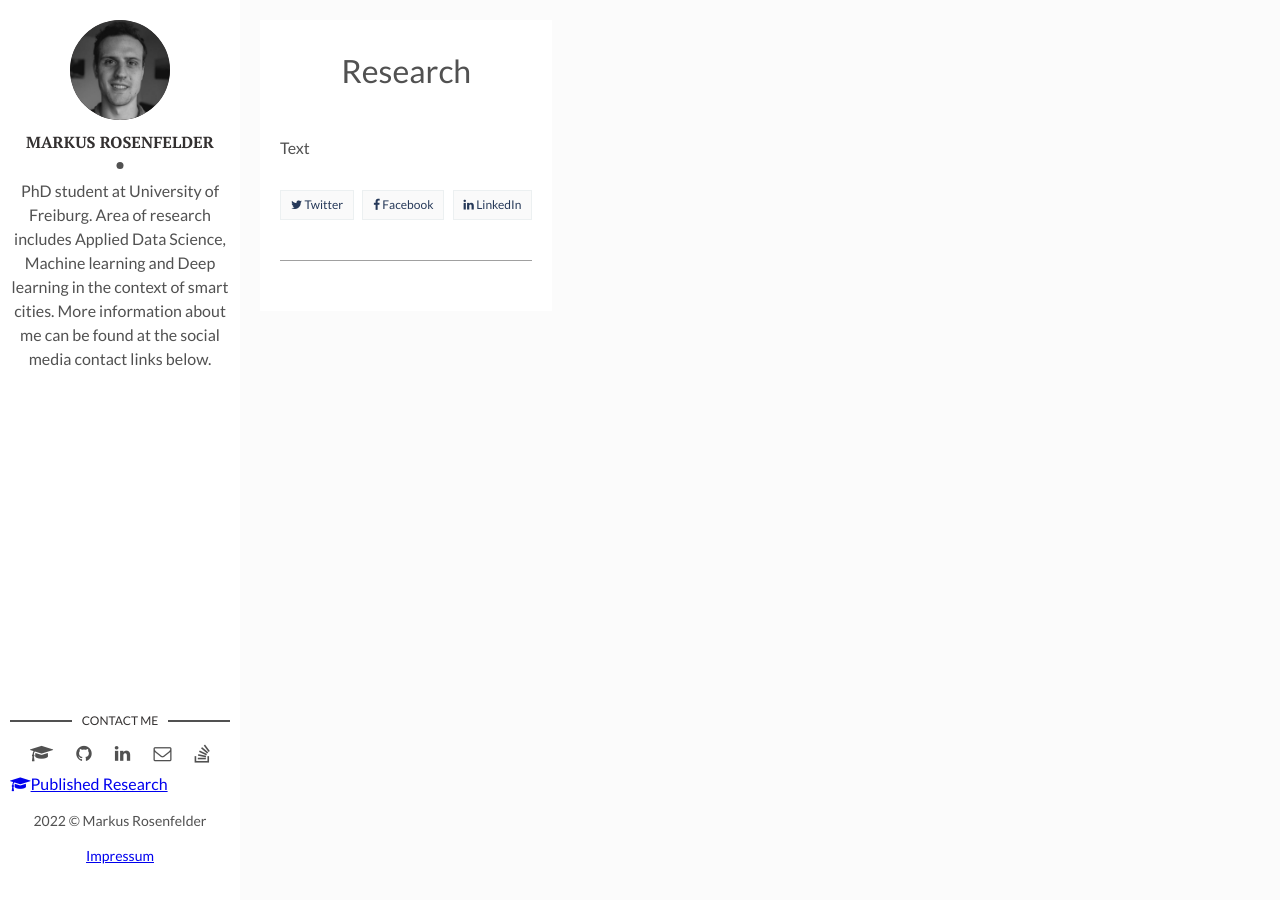
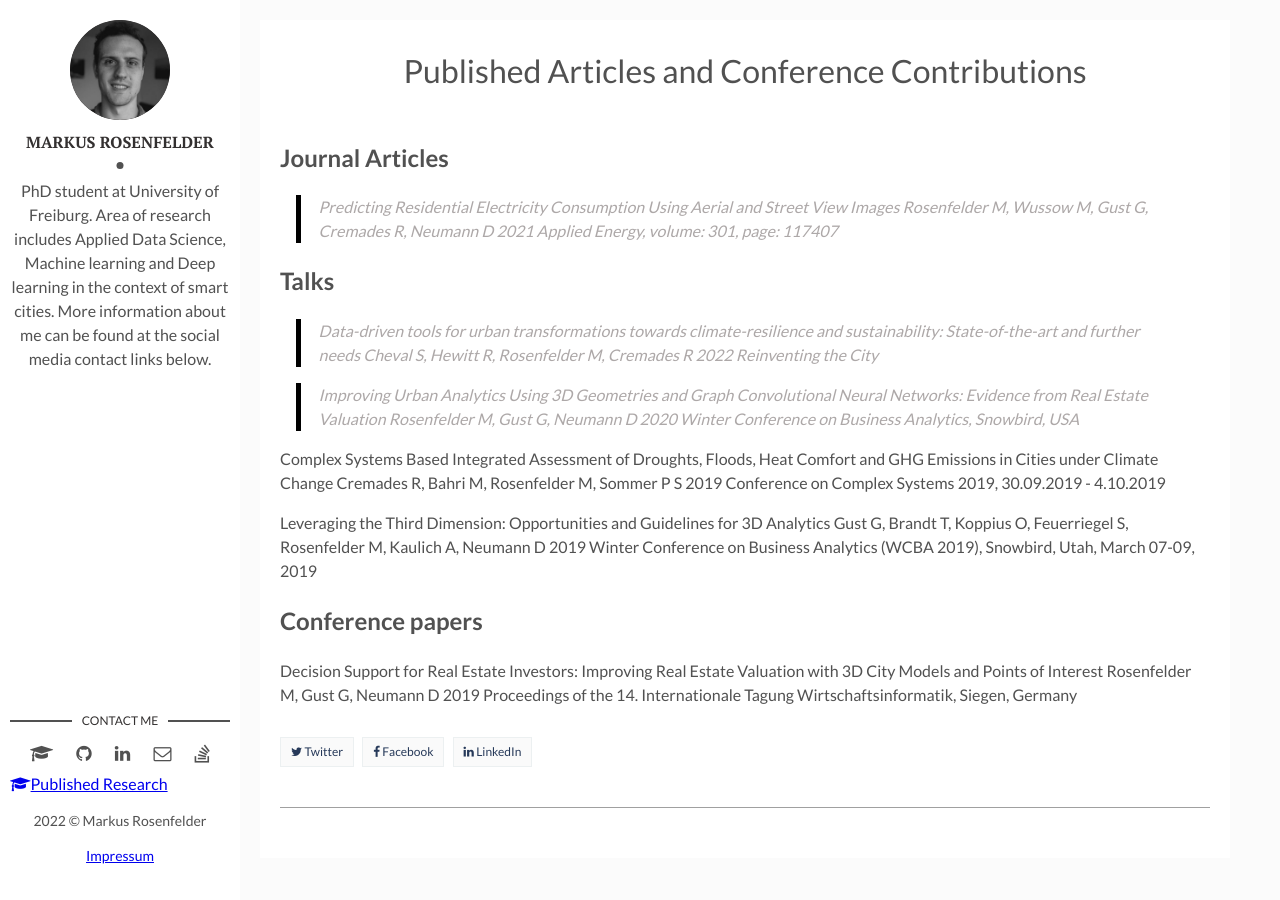
Before and after one commit to MarkusRosen/markusrosen.github.io, a Jekyll site: the page built from research/index.md, in a window 1280 px wide. Built offline with Jekyll 4.4.1, drawn with Linux system fonts in a browser that asks for light colours; comment, search, counter and statistics services are not loaded.

Commit message:
added current papers

```diff
--- a/research/index.md
+++ b/research/index.md
@@ -1,7 +1,35 @@
 ---
 layout: post
-title: Research
+title: Published Articles and Conference Contributions
 permalink: /research/
 ---
 
-Text
+## Journal Articles
+
+> Predicting Residential Electricity Consumption Using Aerial and Street View Images
+> Rosenfelder M, Wussow M, Gust G, Cremades R, Neumann D
+> 2021 Applied Energy, volume: 301, page: 117407
+
+## Talks
+
+> Data-driven tools for urban transformations towards climate-resilience and sustainability: State-of-the-art and further needs
+> Cheval S, Hewitt R, Rosenfelder M, Cremades R
+> 2022 Reinventing the City
+
+> Improving Urban Analytics Using 3D Geometries and Graph Convolutional Neural Networks: Evidence from Real Estate Valuation
+> Rosenfelder M, Gust G, Neumann D
+> 2020 Winter Conference on Business Analytics, Snowbird, USA
+
+Complex Systems Based Integrated Assessment of Droughts, Floods, Heat Comfort and GHG Emissions in Cities under Climate Change
+Cremades R, Bahri M, Rosenfelder M, Sommer P S
+2019 Conference on Complex Systems 2019, 30.09.2019 - 4.10.2019
+
+Leveraging the Third Dimension: Opportunities and Guidelines for 3D Analytics
+Gust G, Brandt T, Koppius O, Feuerriegel S, Rosenfelder M, Kaulich A, Neumann D
+2019 Winter Conference on Business Analytics (WCBA 2019), Snowbird, Utah, March 07-09, 2019
+
+## Conference papers
+
+Decision Support for Real Estate Investors: Improving Real Estate Valuation with 3D City Models and Points of Interest
+Rosenfelder M, Gust G, Neumann D
+2019 Proceedings of the 14. Internationale Tagung Wirtschaftsinformatik, Siegen, Germany
```
